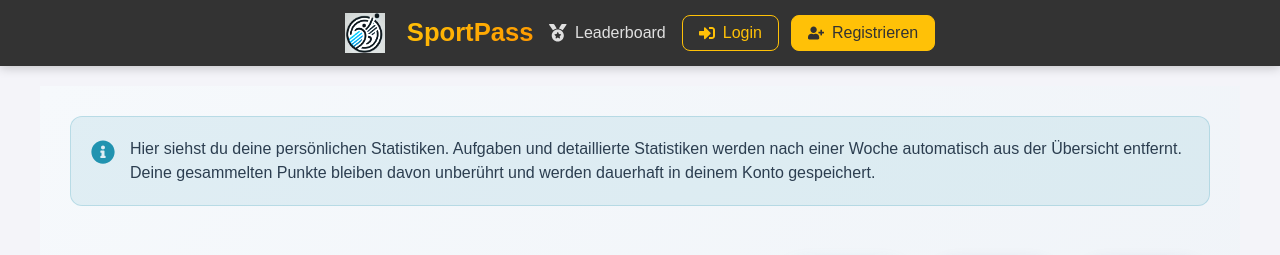
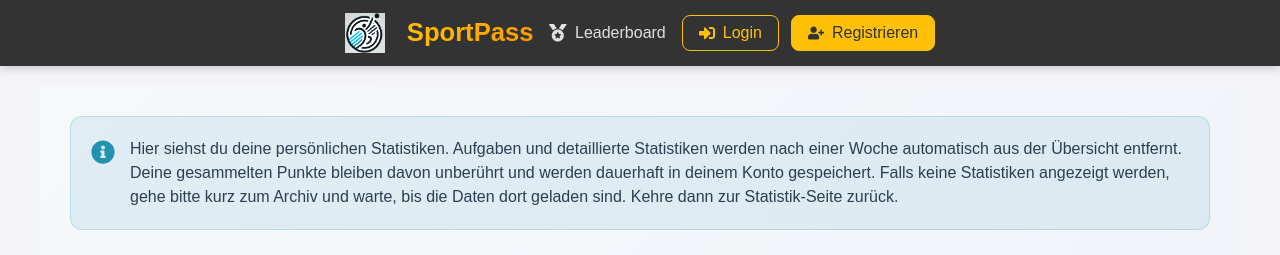
Before and after one commit to Chris123-crypto-ship-it/Sportpass_2025, a React (Create React App) app: page /stats in a window 1280 px wide. Shown: the top 255 px of the page. Built offline with nearby package versions, Linux system fonts and the light colour scheme; no server answers.

Commit message:
Update: Info-Texte in Dashboard und Stats mit Hinweisen zum Laden der Daten ergänzt

```diff
--- a/src/pages/Dashboard.js
+++ b/src/pages/Dashboard.js
@@ -172,7 +172,7 @@ const Dashboard = () => {
       <div className="dashboard-info">
         <FaInfoCircle className="info-icon" />
         <div className="info-text">
-          Willkommen in deinem persönlichen Dashboard! Hier siehst du eine Übersicht deiner Aktivitäten und Leistungen. Beachte, dass detaillierte Aufgabenstatistiken nach einer Woche automatisch aus der Übersicht entfernt werden. Deine gesammelten Punkte bleiben davon unberührt und werden dauerhaft gespeichert.
+          Willkommen in deinem persönlichen Dashboard! Hier siehst du eine Übersicht deiner Aktivitäten und Leistungen. Beachte, dass detaillierte Aufgabenstatistiken nach einer Woche automatisch aus der Übersicht entfernt werden. Deine gesammelten Punkte bleiben davon unberührt und werden dauerhaft gespeichert. Falls keine Daten angezeigt werden, gehe bitte kurz zum Archiv und warte, bis die Daten dort geladen sind. Kehre dann zum Dashboard zurück.
         </div>
       </div>
       <div className="dashboard-header">
--- a/src/pages/Stats.js
+++ b/src/pages/Stats.js
@@ -143,7 +143,7 @@ const Stats = () => {
       <div className="stats-info">
         <FaInfoCircle className="info-icon" />
         <div className="info-text">
-          Hier siehst du deine persönlichen Statistiken. Aufgaben und detaillierte Statistiken werden nach einer Woche automatisch aus der Übersicht entfernt. Deine gesammelten Punkte bleiben davon unberührt und werden dauerhaft in deinem Konto gespeichert.
+          Hier siehst du deine persönlichen Statistiken. Aufgaben und detaillierte Statistiken werden nach einer Woche automatisch aus der Übersicht entfernt. Deine gesammelten Punkte bleiben davon unberührt und werden dauerhaft in deinem Konto gespeichert. Falls keine Statistiken angezeigt werden, gehe bitte kurz zum Archiv und warte, bis die Daten dort geladen sind. Kehre dann zur Statistik-Seite zurück.
         </div>
       </div>
       <div className="stats-header">
```
